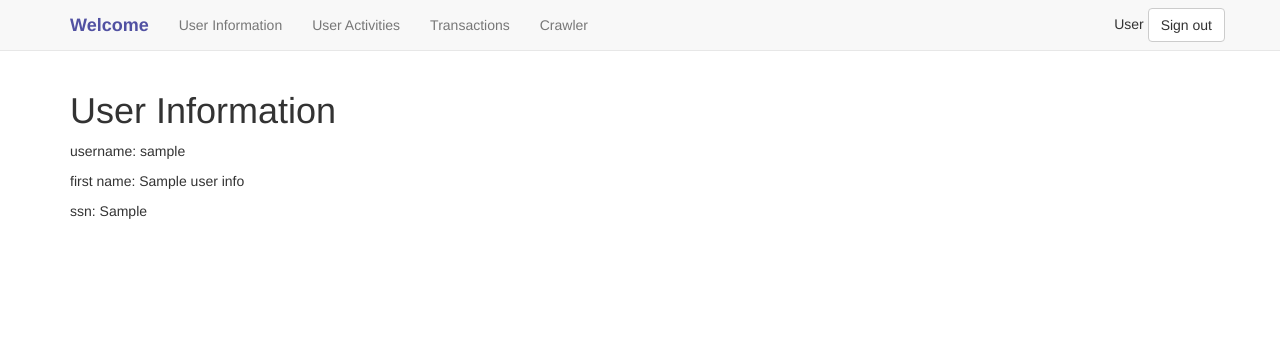
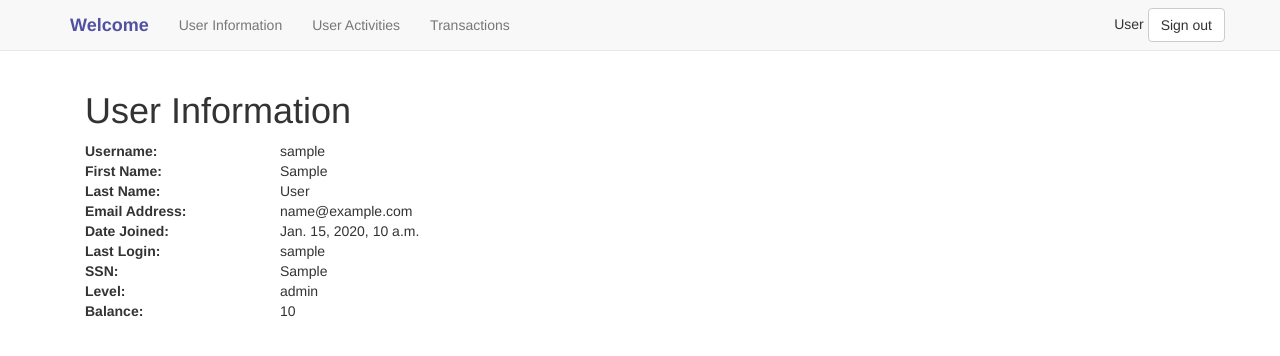
Before and after one commit to tiffanysheng/Django_v1, a Django app: template templates/user_info.html in a window 1280 px wide. Shown: the top 356 px of the page. Run offline with Django 3.2, Linux system fonts and the light colour scheme; the template is opened without the code that fills it: most values are stand-ins (such as "Sample title", 1, 10 or a date in 2020); some libraries are stand-ins or nearby versions.

Commit message:
show user_info and user_activity

```diff
--- a/User_Management/models.py
+++ b/User_Management/models.py
@@ -10,6 +10,7 @@ class MyUser(models.Model):
     user_name = models.CharField(max_length=100)
     user_password = models.CharField(max_length=200)
     """
+    id = models.AutoField(primary_key=True)
     user_ssn = models.CharField(max_length=200, unique=True)
     user_level = models.IntegerField()
     user_balance = models.IntegerField()
@@ -29,7 +30,7 @@ class Game(models.Model):
 
 class Transaction(models.Model):
     transaction_id = models.CharField(max_length=200, unique=True, primary_key=True)
-    user_id = models.ForeignKey(User)
+    user_id = models.ForeignKey(MyUser)
     transaction_amount = models.IntegerField()
     transaction_date = models.DateField()
     transaction_type = models.CharField(max_length=200)
@@ -41,8 +42,9 @@ class Transaction(models.Model):
 class ActivitiesRecord(models.Model):
     activity_id = models.CharField(max_length=200, unique=True, primary_key=True)
     access_date = models.DateField()
-    user_id = models.ForeignKey(User)
+    user_id = models.ForeignKey(MyUser)
     game_name = models.ForeignKey(Game)
+    activity_cost = models.IntegerField()
 
     def __str__(self):
         return self.activity_id
--- a/User_Management/urls.py
+++ b/User_Management/urls.py
@@ -1,5 +1,6 @@
 from django.conf.urls import url
 from User_Management import views
+from django.contrib.auth.decorators import login_required, permission_required
 
 
 app_name = 'User_Management'
@@ -8,6 +9,6 @@ urlpatterns=[
     url(r'^signup/$',views.signup,name='signup'),
     url(r'^user_page/$',views.showUserPage,name='user_page'),
     url(r'^logout/$',views.logOut,name='logout'),
-    url(r'^user_page/(?P<pk>\d+)/$',views.UserInfoDetailView.as_view(),name='user_info'),
-    url(r'^user_activity/$',views.showUserActivity,name='user_activity'),
+    url(r'^user_info/(?P<pk>\d+)/$',views.UserInfoDetailView.as_view(),name='user_info'),
+    url(r'^user_activity/$',views.UserActivityListView.as_view(),name='user_activity'),
 ]
--- a/templates/user_info.html
+++ b/templates/user_info.html
@@ -1,8 +1,68 @@
 <!DOCTYPE html>
 {% extends 'user_page.html' %}
 {% block body_block %}
-    <h1>User Information</h1>
-    <p>username: {{ user_info.myuser.username }}</p>
-    <p>first name: {{ user_info.get_full_name }}</p>
-    <p>ssn: {{ user_info.user_ssn }}</p>
+    <div class="container">
+        <h1>User Information</h1>
+        <dl class="row">
+            <dt class="col-sm-2">Username:</dt>
+            <dd class="col-sm-10">{{ user_info.user.username }}</dd>
+
+            <dt class="col-sm-2">First Name:</dt>
+            {% if user_info.user.first_name == '' %}
+            <dd class="col-sm-10">N/A</dd>
+            {% else %}
+            <dd class="col-sm-10">{{ user_info.user.first_name }}</dd>
+            {% endif %}
+
+            <dt class="col-sm-2">Last Name:</dt>
+            {% if user_info.user.last_name == '' %}
+            <dd class="col-sm-10">N/A</dd>
+            {% else %}
+            <dd class="col-sm-10">{{ user_info.user.last_name }}</dd>
+            {% endif %}
+
+            <dt class="col-sm-2">Email Address:</dt>
+            {% if user_info.user.email == '' %}
+            <dd class="col-sm-10">N/A</dd>
+            {% else %}
+            <dd class="col-sm-10">{{ user_info.user.email }}</dd>
+            {% endif %}
+
+            <dt class="col-sm-2">Date Joined:</dt>
+            {% if user_info.user.date_joined == '' %}
+            <dd class="col-sm-10">N/A</dd>
+            {% else %}
+            <dd class="col-sm-10">{{ user_info.user.date_joined }}</dd>
+            {% endif %}
+
+            <dt class="col-sm-2">Last Login:</dt>
+            {% if user_info.user.last_login == '' %}
+            <dd class="col-sm-10">N/A</dd>
+            {% else %}
+            <dd class="col-sm-10">{{ user_info.user.last_login }}</dd>
+            {% endif %}
+
+            <dt class="col-sm-2">SSN:</dt>
+            {% if user_info.user_ssn == '' %}
+            <dd class="col-sm-10">N/A</dd>
+            {% else %}
+            <dd class="col-sm-10">{{ user_info.user_ssn }}</dd>
+            {% endif %}
+
+            <dt class="col-sm-2">Level:</dt>
+            {% if user_info.user_level == '' %}
+            <dd class="col-sm-10">N/A</dd>
+            {% else %}
+            <dd class="col-sm-10">{{ user_info.user_level }}</dd>
+            {% endif %}
+
+            <dt class="col-sm-2">Balance:</dt>
+            {% if user_info.user_balance == '' %}
+            <dd class="col-sm-10">N/A</dd>
+            {% else %}
+            <dd class="col-sm-10">{{ user_info.user_balance }}</dd>
+            {% endif %}
+        </dl>
+    </div>
+
 {% endblock %}
--- a/templates/user_page.html
+++ b/templates/user_page.html
@@ -3,6 +3,7 @@
 <head>
     <meta charset="UTF-8">
     <title>user_page</title>
+    <script src="https://ajax.googleapis.com/ajax/libs/jquery/3.1.1/jquery.min.js"></script>
     <link rel="stylesheet" href="https://maxcdn.bootstrapcdn.com/bootstrap/3.3.7/css/bootstrap.min.css" integrity="sha384-BVYiiSIFeK1dGmJRAkycuHAHRg32OmUcww7on3RYdg4Va+PmSTsz/K68vbdEjh4u" crossorigin="anonymous">
 </head>
 <body>
@@ -10,10 +11,9 @@
         <div class="container">
             <ul class="nav navbar-nav" id="myTab">
                 <li><span class="navbar-brand" style="font-size: large;font-weight: 600;color: #5151A2;">Welcome</span></li>
-                <li><a class="navbar-link" data-toggle="tab" href="{{ user }}">User Information</a></li>
+                <li><a class="navbar-link" data-toggle="tab" href="{% url 'User_Management:user_info' myuser_id %}">User Information</a></li>
                 <li><a class="navbar-link" data-toggle="tab" href="{% url 'User_Management:user_activity' %}">User Activities</a></li>
                 <li><a class="navbar-link" data-toggle="tab" href="">Transactions</a></li>
-                <li><a class="navbar-link" data-toggle="tab" href="">Crawler</a></li>
             </ul>
             <ul class="nav navbar-nav navbar-right">
                 <span>{{ user_fullname }}</span>
```
Also changed, not shown: User_Management/permission.py (added, +10 -0 lines), User_Management/views.py (+33 -3 lines), templates/user_activity.html (+30 -1 lines), User_Management/migrations/0001_initial.py, User_Management/migrations/0002_activitiesrecord_activity_cost.py (added), db.sqlite3.
